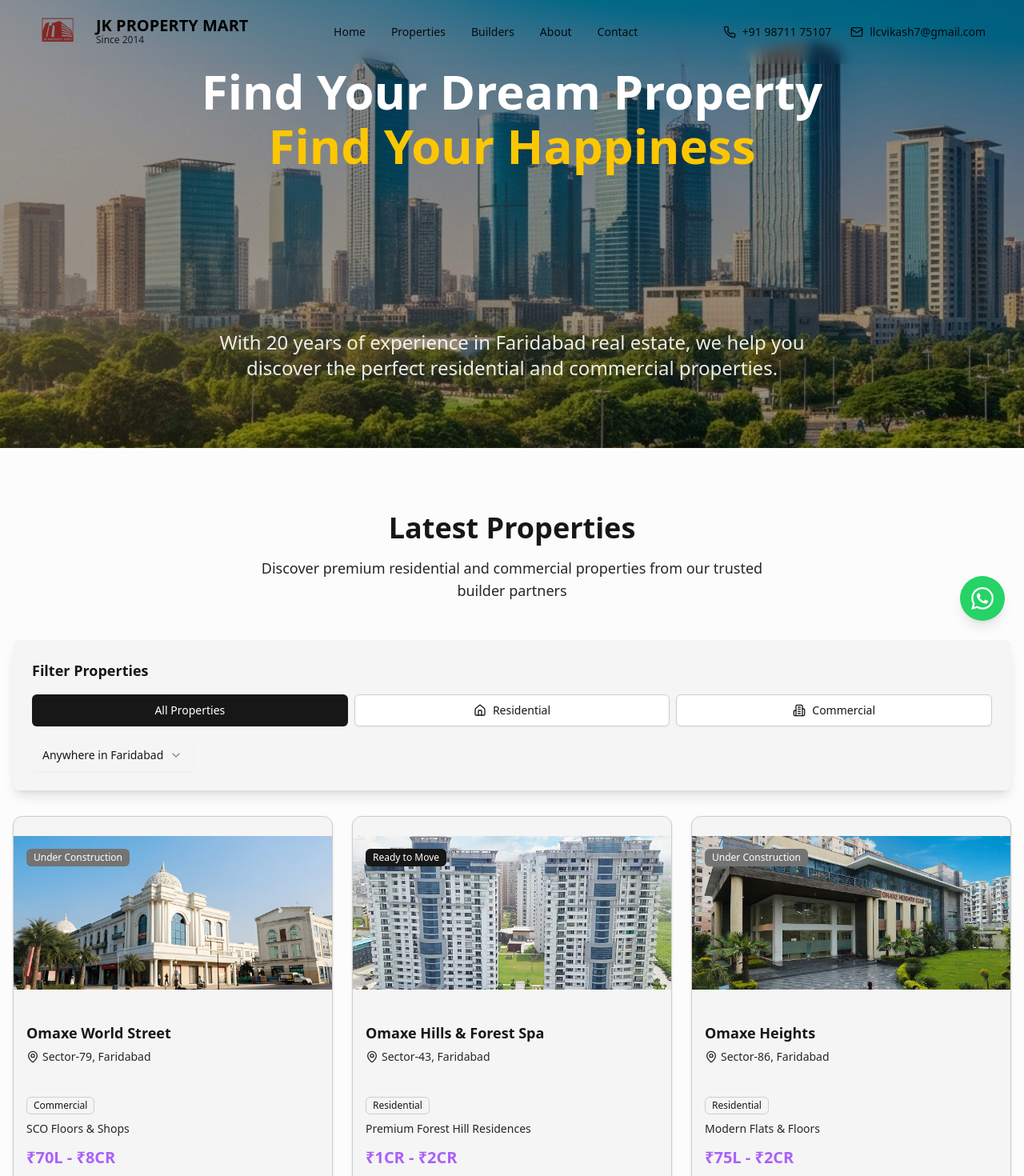
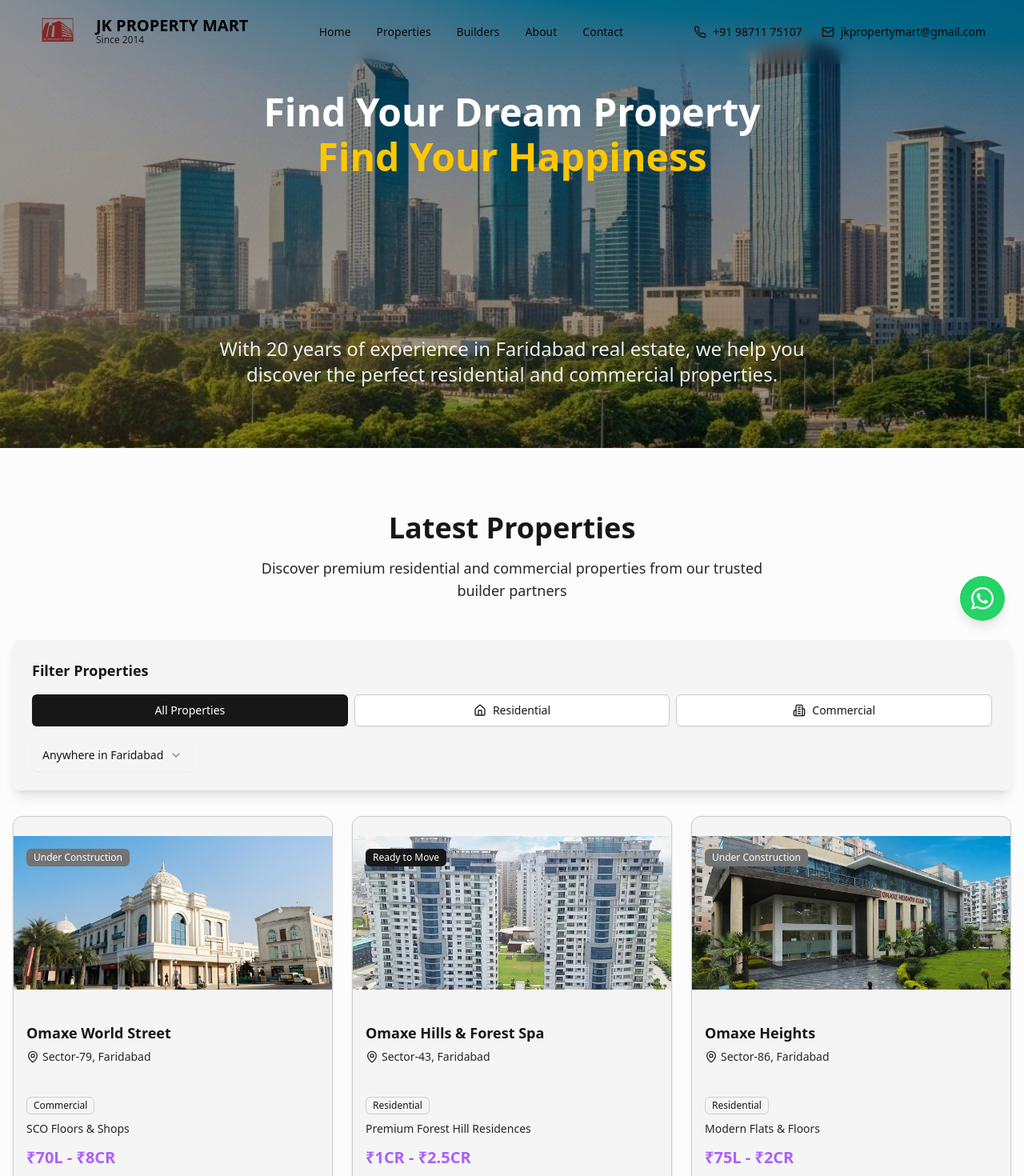
Before and after one commit to yogeshbuilds/JK_Property_Mart, a Next.js app: page / in a window 1280 px wide. Shown: the top 1470 px of the page at 80% size. Built offline with nearby package versions, Linux system fonts and the light colour scheme.

Commit message:
email and property prices changed

```diff
--- a/components/contact-section.tsx
+++ b/components/contact-section.tsx
@@ -31,7 +31,7 @@ export function ContactSection() {
                 </div>
                 <div className="flex items-center gap-2 text-sm">
                   <Mail className="h-4 w-4" />
-                  <span>llcvikash7@gmail.com</span>
+                  <span>jkpropertymart@gmail.com</span>
                 </div>
                 <div className="flex items-center gap-2 text-sm">
                   <Clock className="h-4 w-4" />
--- a/components/footer.tsx
+++ b/components/footer.tsx
@@ -1,5 +1,6 @@
 import Link from "next/link"
 import { MapPin, Phone, Mail, Facebook, Twitter, Instagram, Linkedin } from "lucide-react"
+import Image from "next/image"
 
 export function Footer() {
   return (
@@ -9,8 +10,8 @@ export function Footer() {
           {/* Company Info */}
           <div>
             <div className="flex items-center space-x-2 mb-4">
-              <div className="h-8 w-8 rounded bg-accent flex items-center justify-center">
-                <span className="text-accent-foreground font-bold text-sm">JK</span>
+             <div className="h-16 w-16 md:h-20 md:w-20 flex items-center justify-center">
+              <Image src='/Logo.png' alt="JK Property Mart Logo" width={100} height={100} className="h-12 w-12 md:h-16 md:w-16 object-contain" />
               </div>
               <div className="flex flex-col">
                 <span className="font-bold text-lg leading-none">JK Property Mart</span>
@@ -89,11 +90,11 @@ export function Footer() {
                 <span>+91 98711 75107</span>
               </a>
               <a
-                href="mailto:llcvikash7@gmail.com"
+                href="mailto:jkpropertymart@gmail.com"
                 className="flex items-center space-x-2 opacity-80 hover:opacity-100 transition-opacity"
               >
                 <Mail className="h-4 w-4" />
-                <span>llcvikash7@gmail.com</span>
+                <span>jkpropertymart@gmail.com</span>
               </a>
             </div>
           </div>
--- a/components/header.tsx
+++ b/components/header.tsx
@@ -59,11 +59,11 @@ export function Header() {
                     <span>+91 98711 75107</span>
                   </a>
                   <a
-                    href="mailto:llcvikash7@gmail.com"
+                    href="mailto:jkpropertymart@gmail.com"
                     className="flex items-center space-x-2 text-black/90 hover:text-black transition-colors"
                   >
                     <Mail className="h-4 w-4" />
-                    <span>llcvikash7@gmail.com</span>
+                    <span>jkpropertymart@gmail.com</span>
                   </a>
                 </div>
 
@@ -92,9 +92,9 @@ export function Header() {
                             <Phone className="h-4 w-4" />
                             <span>+91 98711 75107</span>
                           </a>
-                          <a href="mailto:llcvikash7@gmail.com" className="flex items-center space-x-3 text-sm py-2">
+                          <a href="mailto:jkpropertymart@gmail.com" className="flex items-center space-x-3 text-sm py-2">
                             <Mail className="h-4 w-4" />
-                            <span>llcvikash7@gmail.com</span>
+                            <span>jkpropertymart@gmail.com</span>
                           </a>
                           <div className="text-xs text-muted-foreground mt-4 py-2 leading-relaxed">
                             JK Property Mart, A-007A, Puri High Street, Sector 81, Faridabad
--- a/components/hero-section.tsx
+++ b/components/hero-section.tsx
@@ -15,7 +15,7 @@ export function HeroSection() {
 
       <div className="relative z-10 container mx-auto px-4 h-full flex items-center justify-center">
         <div className="text-center text-white">
-          <h1 className="text-3xl sm:text-4xl md:text-6xl font-bold text-balance mb-2 sm:mb-4 md:mb-6">
+          <h1 className="text-2xl sm:text-3xl md:text-5xl font-bold text-balance mb-2 sm:mb-4 md:mb-6 mt-10">
             Find Your Dream Property
             <span className="block text-yellow-400 mt-2">Find Your Happiness</span>
           </h1>
--- a/data/properties.json
+++ b/data/properties.json
@@ -17,10 +17,10 @@
       "location": "Sector-43, Faridabad",
       "type": "Residential",
       "status": "Ready to Move",
-      "priceRange": "₹1CR - ₹2CR",
+      "priceRange": "₹1CR - ₹2.5CR",
       "description": "Premium Forest Hill Residences",
       "image": "/Omaxe-Hills-Forest.jpg",
-      "features": ["Forest Hill: ₹1CR - ₹2CR"]
+      "features": ["Forest Hill: ₹1CR - ₹2CR", "Forest Spa: ₹3.5CR - ₹8CR"]
     },
     {
       "id": "omaxe-heights",
@@ -98,7 +98,7 @@
       "location": "Faridabad",
       "type": "Commercial",
       "status": "Ready to Move",
-      "priceRange": "₹1.5CR - ₹7CR",
+      "priceRange": "₹75L - ₹7CR",
       "description": "Central Market Commercial Spaces",
       "image": "/capital-central.jpg",
       "features": ["SCO Floors", "Central Location"]
@@ -128,12 +128,12 @@
       "features": ["Rate: ₹9,000/sq.yd", "Premium Location"]
     },
     {
-      "id": "mansha-vegas-street",
-      "name": "Mansha VEGAS Street",
+      "id": "mansha-vega-street",
+      "name": "Mansha VEGA Street",
       "location": "Sector-82, Faridabad",
       "type": "Commercial",
       "status": "Ready to Move",
-      "priceRange": "₹1.5CR - ₹7CR",
+      "priceRange": "₹1CR - ₹7CR",
       "description": "Mall Connected Floors",
       "image": "/Mansha-Vega_Street.jpg",
       "features": ["Mall Connected", "High Footfall Area"]
```
